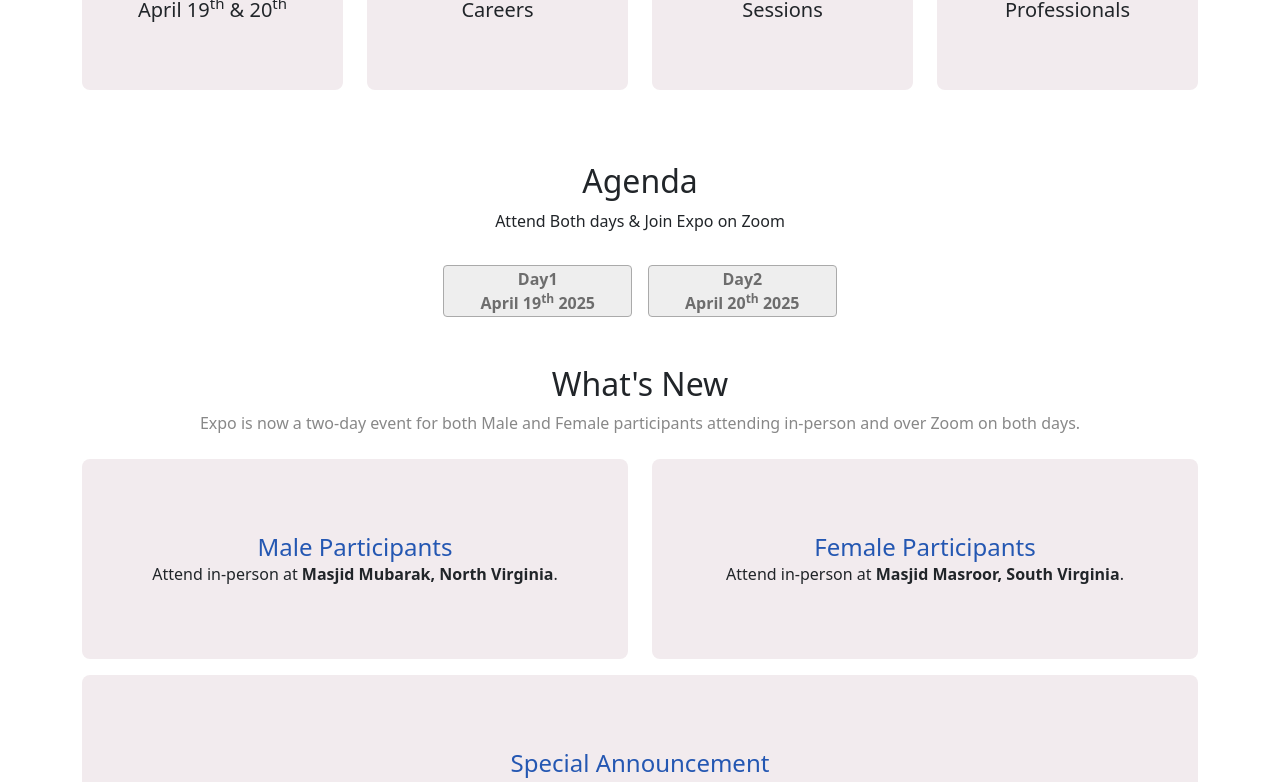
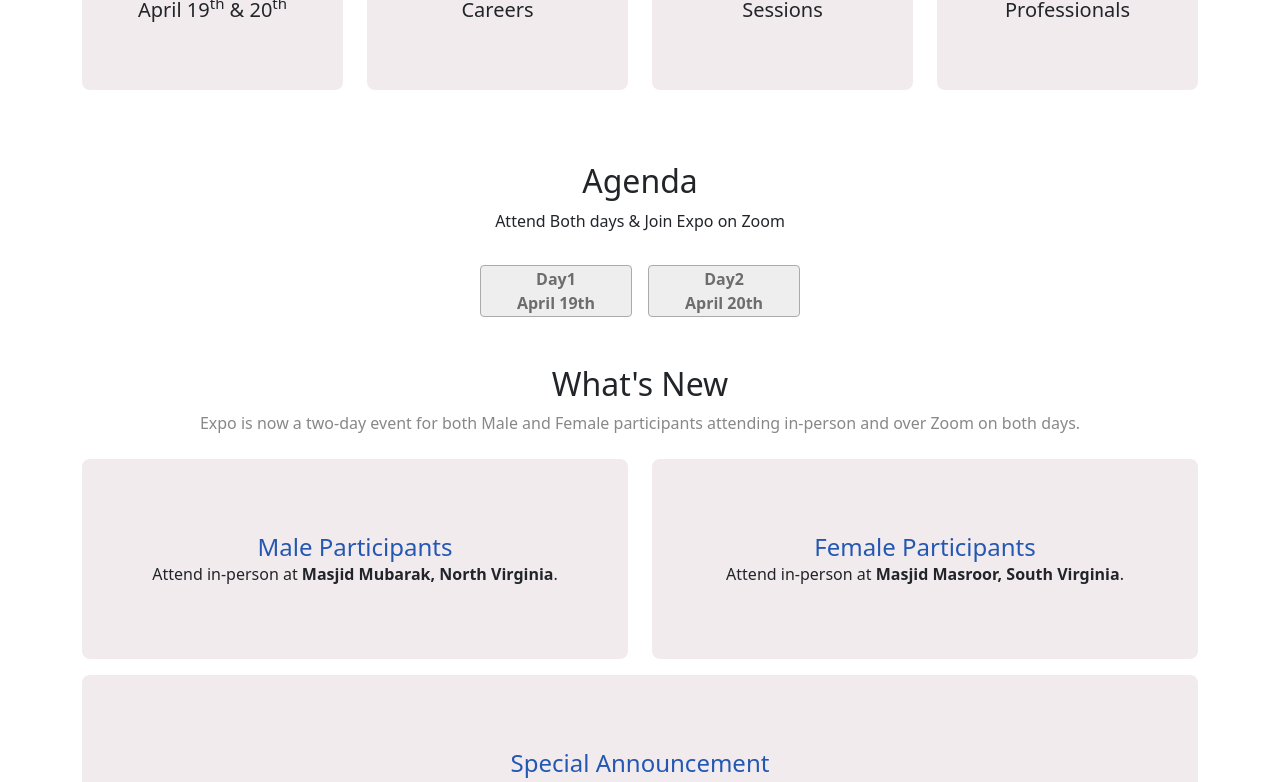
Before and after one commit to tofik-khan/wn-expo, a Next.js app: page / in a window 1280 px wide. Shown: the part 1186-1968 px from the top of the page. Built offline with nearby package versions, Linux system fonts and the light colour scheme.

Commit message:
Updates as requested

```diff
--- a/pages/index.js
+++ b/pages/index.js
@@ -27,7 +27,7 @@ export const Page = () => {
           <Col md={"auto"} className="text-center py-3">
             <Button
               variant={"primary"}
-              href="https://docs.google.com/forms/d/e/1FAIpQLSdUWVwngRILWugN5eeVRO4yQHtpy7s4O1aMDCLvTabLKHp92g/viewform"
+              href="https://forms.gle/C36uhH1ykfDgvqFs8"
             >
               Click to Register
             </Button>
--- a/partials/Nav.js
+++ b/partials/Nav.js
@@ -81,7 +81,7 @@ export const Navigation = () => {
             <Nav>
               <StyledLink href="/2025/day1">Day1 Agenda</StyledLink>
               <StyledLink href="/2025/day2">Day2 Agenda</StyledLink>
-              <StyledLink href="/2025/speakers">Speakers</StyledLink>
+              {/* <StyledLink href="/2025/speakers">Speakers</StyledLink> */}
               <StyledLink href="/faq">FAQs</StyledLink>
               <StyledLink
                 href="https://www.waqfenau.us/contact-us/"
--- a/partials/homepage/agenda-link.js
+++ b/partials/homepage/agenda-link.js
@@ -1,6 +1,5 @@
 import React from "react";
 import styled from "styled-components";
-import Link from "next/link";
 import { Container, Row, Col } from "react-bootstrap";
 import Button from "../../components/Button";
 
@@ -10,22 +9,6 @@ const LinkContainer = styled.div`
   justify-content: center;
   align-items: center;
   gap: 16px;
-`;
-
-const LinkButton = styled(Link)`
-  width: 200px;
-  height: 200px;
-
-  background: url("${(props) => props.image}");
-  background-size: 100%;
-  background-position: center;
-  transition: all 0.3s ease-in-out;
-
-  border-radius: 8px;
-
-  &:hover {
-    background-size: 110%;
-  }
 `;
 
 export const AgendaLinks = () => {
@@ -39,15 +22,15 @@ export const AgendaLinks = () => {
           </Col>
         </Row>
         <LinkContainer>
-          <Button variant="secondary">
+          <Button variant="secondary" href={"/2025/day1"}>
             Day1
             <br />
-            April 19<sup>th</sup> 2025
+            April 19th
           </Button>
-          <Button variant="secondary">
+          <Button variant="secondary" href={"/2025/day2"}>
             Day2
             <br />
-            April 20<sup>th</sup> 2025
+            April 20th
           </Button>
         </LinkContainer>
       </Container>
--- a/partials/homepage/whats-new.js
+++ b/partials/homepage/whats-new.js
@@ -66,7 +66,7 @@ export const WhatsNewSection = () => {
               <StyledHighlight>Special Announcement</StyledHighlight>
               <StyledSubText>
                 Hazrat Khalifatul Masih (aba) is sending a representative:{" "}
-                <strong>Missionary Musharaf Ahmed Sahib</strong>
+                <strong>Missionary Musharaf Ahmed Sahib </strong>
                 of the International Waqf-e-Nau Department, UK.
               </StyledSubText>
             </StyledBlock>
```
